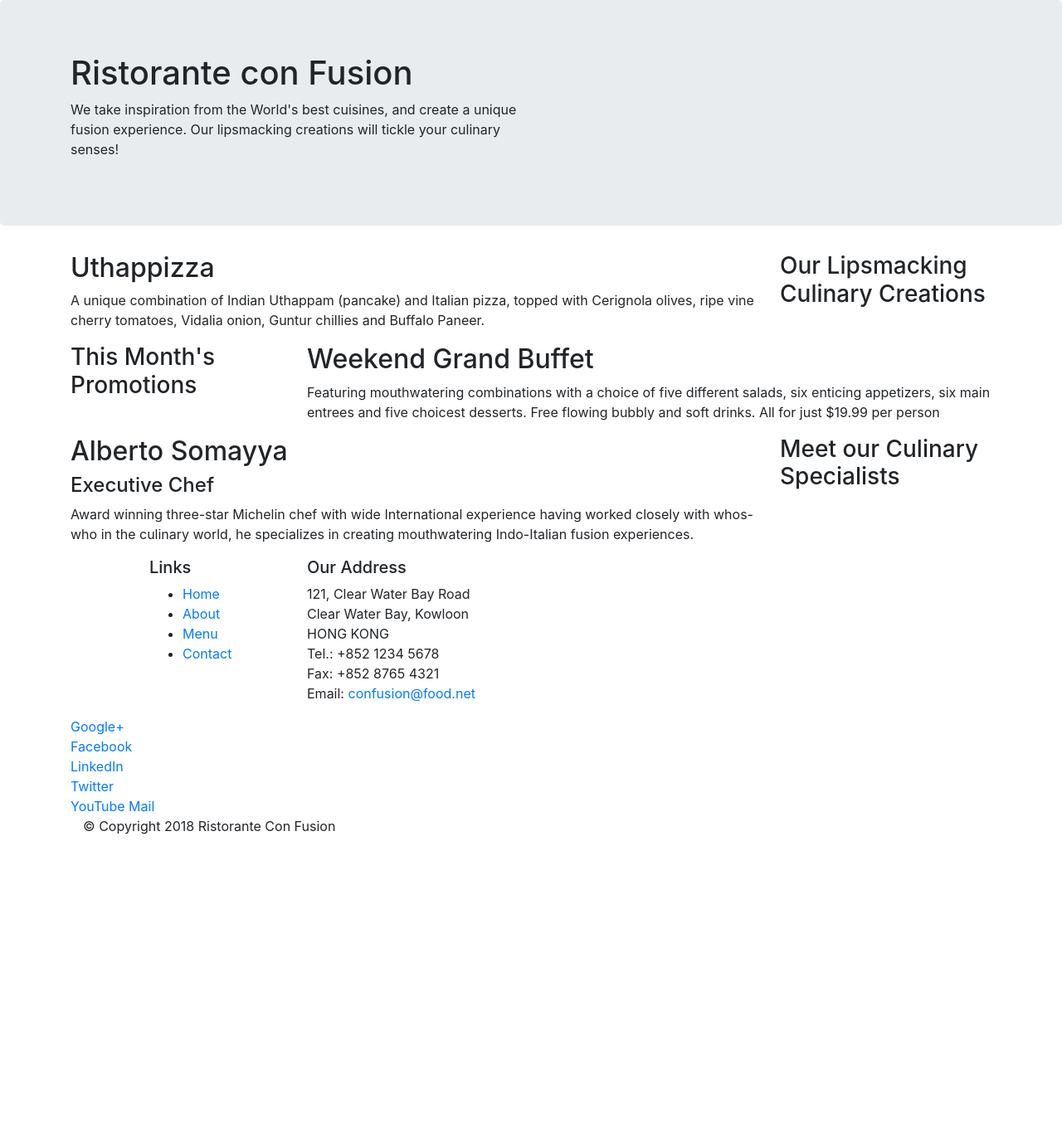
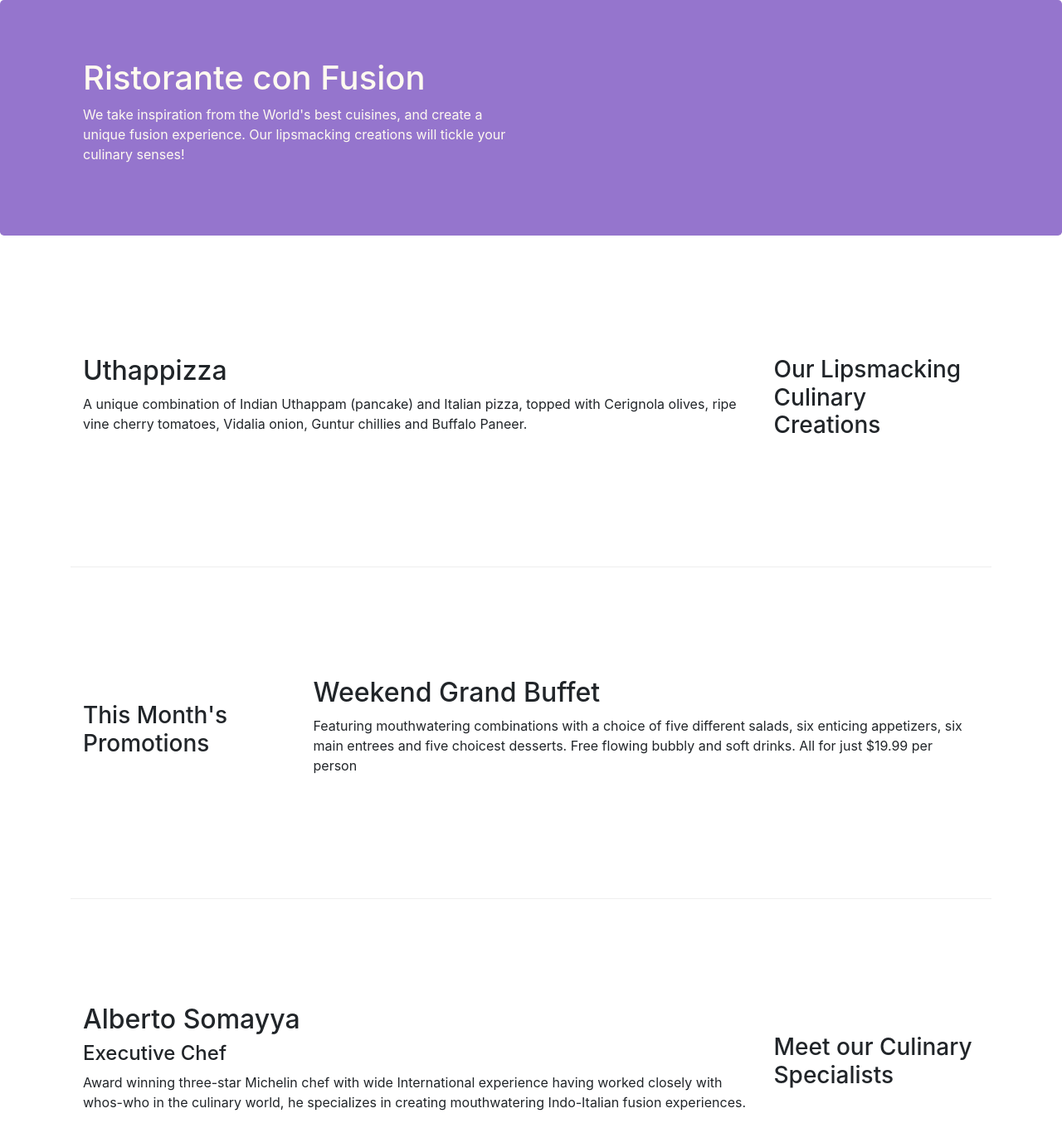
Before and after one commit to liorgab/020-confusion, a website: page index.html in a window 1280 px wide. Shown: the top 1360 px of the page at 83% size. Before the commit the page ends 1024 px from the top, so only its background shows below. Drawn offline with nearby package versions, Linux system fonts and the light colour scheme.

Commit message:
Bootstrap Grid Part 2

```diff
--- /dev/null
+++ b/css/styles.css
@@ -0,0 +1,29 @@
+.row-header{
+    margin: 0px auto;
+    padding: 0px auto;
+}
+
+.row-content{
+    margin: 0px auto;
+    padding: 50px p0px 50px 0px;
+    border-bottom: 1px ridge;
+    min-height: 400px;
+}
+.footer{
+    background-color: #D1C4E9;
+    margin: 0px auto;
+    padding: 20px 0px 20px 0px;
+}
+
+.jumbotron{
+    padding: 70px 30px 70px 30px;
+    margin: 0px auto;
+    background: #9575CD;
+    color:floralwhite;
+}
+
+.address{
+    font-size: 80%;
+    margin: 0px;
+    color: #0f0f0f;
+}
--- a/index.html
+++ b/index.html
@@ -9,6 +9,7 @@
 
     <!-- Bootstrap CSS -->
     <link rel="stylesheet" href="node_modules/bootstrap/dist/css/bootstrap.min.css">
+    <link rel="stylesheet" href="css/styles.css">
     <title>Ristorante Con Fusion</title>
 </head>
 
@@ -16,7 +17,7 @@
 
     <header class="jumbotron">
         <div class="container">
-            <div class="row">
+            <div class="row row-header">
                 <div class="col-12 col-sm-6">
                     <h1>Ristorante con Fusion</h1>
                     <p>We take inspiration from the World's best cuisines, and create a unique fusion experience. Our lipsmacking creations will tickle your culinary senses!</p>
@@ -28,7 +29,7 @@
     </header>
 
     <div class="container">
-        <div class="row">
+        <div class="row row-content align-items-center">
             <div class="col-12 col-sm-4 order-sm-last col-md-3">
                 <h3>Our Lipsmacking Culinary Creations</h3>
             </div>
@@ -39,7 +40,7 @@
         </div>
 
 
-        <div class="row">
+        <div class="row row-content align-items-center">
             <div class="col-12 col-sm-4 col-md-3">
                 <h3>This Month's Promotions</h3>
             </div>
@@ -49,7 +50,7 @@
             </div>
         </div>
 
-        <div class="row">
+        <div class="row row-content align-items-center">
             <div class="col-12 col-sm-4 order-sm-last col-md-3">
                 <h3>Meet our Culinary Specialists</h3>
             </div>
@@ -61,12 +62,12 @@
         </div>
     </div>
 
-    <footer>
+    <footer class="footer">
         <div class="container">
-            <div class = "row">
+            <div class = "row justify-content-center">
                 <div class="col-4 offset-1 col-sm-2">
                     <h5>Links</h5>
-                    <ul>
+                    <ul class="list-unstyled">
                         <li><a href="#">Home</a></li>
                         <li><a href="#">About</a></li>
                         <li><a href="#">Menu</a></li>
@@ -84,8 +85,9 @@
 		              Email: <a href="mailto:confusion@food.net">confusion@food.net</a>
 		           </address>
                 </div>
-                <div>
-                    <div class="col-12 col-sm-4">
+                <div class="col-12 col-sm-4 align-self-center">
+                    <div class="text-center">
+
                             <a href="http://google.com/+">Google+</a>
                             <a href="http://www.facebook.com/profile.php?id=">Facebook</a>
                             <a href="http://www.linkedin.com/in/">LinkedIn</a>
@@ -93,10 +95,11 @@
                             <a href="http://youtube.com/">YouTube</a>
                             <a href="mailto:">Mail</a>
                     </div>
+
                 </div>
            </div>
            <div>
-                <div class="col-auto">
+                <div class="col-auto text-center">
                     <p>© Copyright 2018 Ristorante Con Fusion</p>
                 </div>
            </div>
```
Lines whose indentation alone changed are shown as unchanged.
